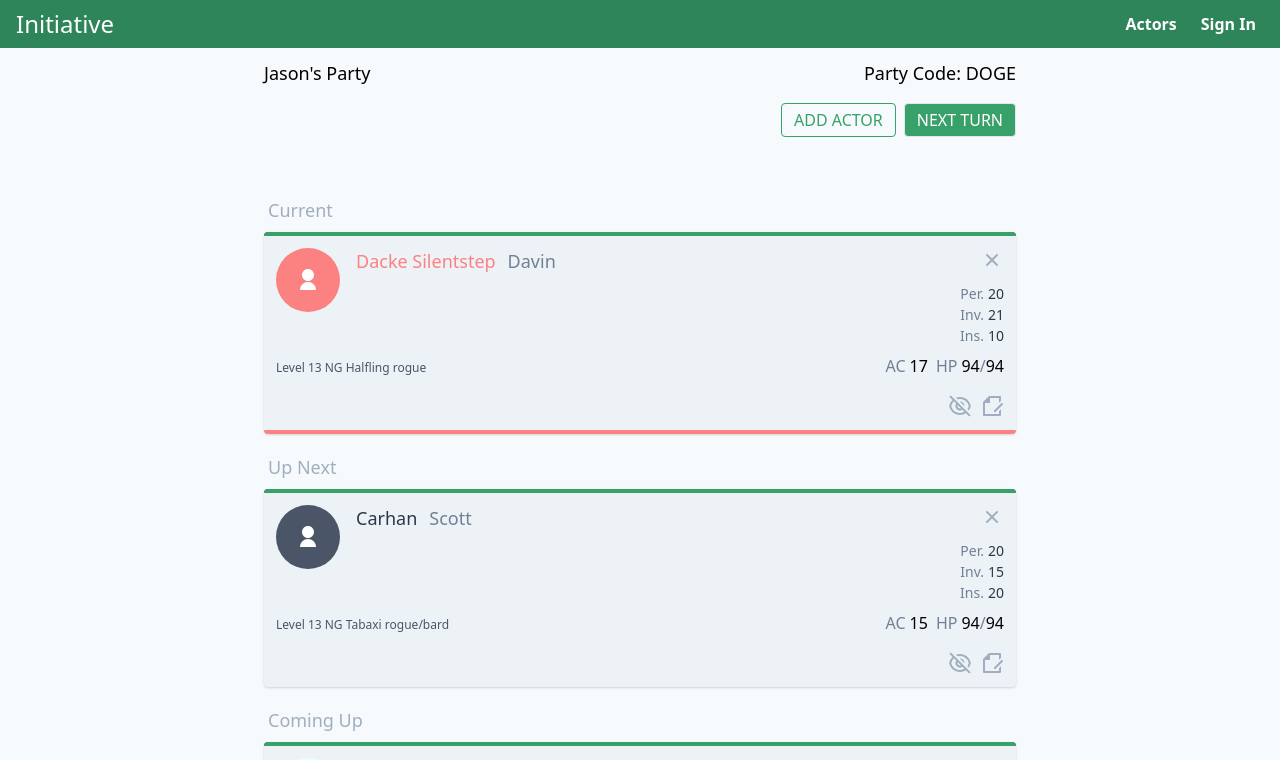
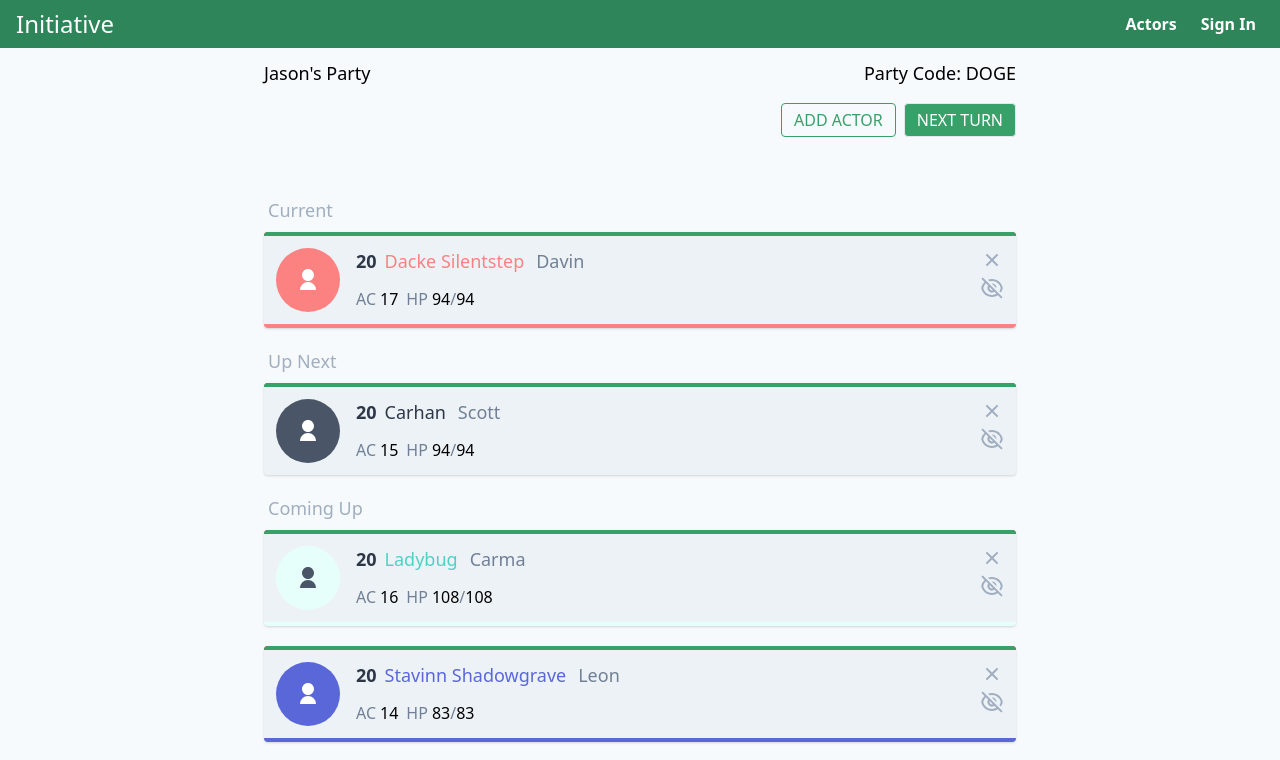
Before and after one commit to jwayn/initiative.app, a Vue app in the folder frontend/: page / in a window 1280 px wide. Shown: the top 760 px of the page. Built offline with nearby package versions, Linux system fonts and the light colour scheme.

Commit message:
Refactored actor card to only show important info

```diff
--- a/frontend/src/components/Actor.vue
+++ b/frontend/src/components/Actor.vue
@@ -32,7 +32,8 @@
         :style="{
           borderBottom: this.actor.accentColor ? `4px solid ${colors[this.actor.accentColor.split('-')[0]][this.actor.accentColor.split('-')[1]]}` : ''}"
       >
-        <div class="flex flex-col w-full">
+        <div class="w-full flex">
+          <div class="flex flex-col flex-grow">
             <div class="flex flex-row">
               <div
                 class="rounded-full w-16 h-16 flex items-center justify-center mr-4 min-w-16"
@@ -54,6 +55,7 @@
               <div class="flex flex-col flex-grow">
                 <div class="flex justify-between pb-1">
                   <div class="flex flex-wrap">
+                    <span class="text-lg font-bold text-gray-800 pr-2">{{actor.initiative}}</span>
                     <span
                       class="font-medium text-gray-800 text-lg pr-3"
                       :class="this.actor.accentColor && this.actor.accentColor.split('-')[1] < 400 ? `text-${this.actor.accentColor.split('-')[0]}-400` : `text-${this.actor.accentColor}` "
@@ -63,34 +65,12 @@
                     </span>
                     <span class="font-light text-gray-600 text-lg">{{actor.playerName}}</span>
                   </div>
-                <button @click="$emit('deleteActor', index)" class="self-start" title="Remove actor from combat">
-                  <svg class="text-gray-500 fill-current" xmlns="http://www.w3.org/2000/svg" viewBox="0 0 24 24" width="24" height="24">
-                    <path d="M12 10.586l4.95-4.95 1.414 1.414-4.95 4.95 4.95 4.95-1.414 1.414-4.95-4.95-4.95 4.95-1.414-1.414 4.95-4.95-4.95-4.95L7.05 5.636z"/>
-                  </svg>
-                </button>
                 </div>
-              <div class="my-1 text-sm sm:self-end">
-                <div class="flex flex-row sm:flex-col flex-wrap justify-between sm:justify-start">
-                  <div class="sm:text-right">
-                    <span class="font-thin text-gray-600 mr-1">Per.</span><span class="text-gray-800">{{actor.passivePerception}}</span>
-                  </div>
-                  <div class="sm:text-right">
-                    <span class="font-thin text-gray-600 mr-1">Inv.</span><span class="text-gray-800">{{actor.passiveInvestigation}}</span>
-                  </div>
-                  <div class="sm:text-right">
-                    <span class="font-thin text-gray-600 mr-1">Ins.</span><span class="text-gray-800">{{actor.passiveInsight}}</span>
-                  </div>
-                </div>
-              </div>
-            </div>
-          </div>
-          <div class="mt-1 flex flex-row justify-between">
+                  <div class="mt-2 flex flex-row justify-start">
                     <div>
-              <span class="text-gray-700 text-xs">Level {{actor.level}} {{actor.alignment}} {{actor.race.charAt(0).toUpperCase() + actor.race.substring(1)}} {{actor.class.length == 1 ? actor.class[0] : actor.class.join('/')}}</span>
-            </div>
-            <div class="flex">
                       <span class="mr-1 font-light text-gray-600">AC</span>
                       <span class="mr-2">{{actor.armorClass}}</span>
+                    </div>
                     <div class="relative">
                       <button @click="showHealthModal = !showHealthModal">
                         <span class="mr-1 font-light text-gray-600">HP</span>
@@ -106,24 +86,31 @@
                     </div>
                   </div>
               </div>
-          <div class="mt-4 flex flex-row justify-end">
-            <button v-if="actor.visibleToGuests" class="px-1" title="Show actor to guests">
+            </div>
+          </div>
+          <div class="flex flex-col ml-2 justify-start items-center">
+            <div class="flex flex-col ml-2 justify-start">
+
+            <button @click="$emit('deleteActor', index)" class="mb-1" title="Remove actor from combat">
+              <svg class="text-gray-500 fill-current" xmlns="http://www.w3.org/2000/svg" viewBox="0 0 24 24" width="24" height="24">
+                <path d="M12 10.586l4.95-4.95 1.414 1.414-4.95 4.95 4.95 4.95-1.414 1.414-4.95-4.95-4.95 4.95-1.414-1.414 4.95-4.95-4.95-4.95L7.05 5.636z"/>
+              </svg>
+            </button>
+
+            <button v-if="actor.visibleToGuests" class="" title="Show actor to guests">
               <svg class="text-gray-500 fill-current" xmlns="http://www.w3.org/2000/svg" viewBox="0 0 24 24" width="24" height="24">
                 <path d="M17.882 19.297A10.949 10.949 0 0 1 12 21c-5.392 0-9.878-3.88-10.819-9a10.982 10.982 0 0 1 3.34-6.066L1.392 2.808l1.415-1.415 19.799 19.8-1.415 1.414-3.31-3.31zM5.935 7.35A8.965 8.965 0 0 0 3.223 12a9.005 9.005 0 0 0 13.201 5.838l-2.028-2.028A4.5 4.5 0 0 1 8.19 9.604L5.935 7.35zm6.979 6.978l-3.242-3.242a2.5 2.5 0 0 0 3.241 3.241zm7.893 2.264l-1.431-1.43A8.935 8.935 0 0 0 20.777 12 9.005 9.005 0 0 0 9.552 5.338L7.974 3.76C9.221 3.27 10.58 3 12 3c5.392 0 9.878 3.88 10.819 9a10.947 10.947 0 0 1-2.012 4.592zm-9.084-9.084a4.5 4.5 0 0 1 4.769 4.769l-4.77-4.769z"/>
               </svg>
             </button>
-            <button v-if="!actor.visibleToGuests" class="px-1" title="Hide actor from guests">
+            <button v-if="!actor.visibleToGuests" class="" title="Hide actor from guests">
               <svg class="text-gray-500 fill-current" xmlns="http://www.w3.org/2000/svg" viewBox="0 0 24 24" width="24" height="24">
                 <path d="M12 3c5.392 0 9.878 3.88 10.819 9-.94 5.12-5.427 9-10.819 9-5.392 0-9.878-3.88-10.819-9C2.121 6.88 6.608 3 12 3zm0 16a9.005 9.005 0 0 0 8.777-7 9.005 9.005 0 0 0-17.554 0A9.005 9.005 0 0 0 12 19zm0-2.5a4.5 4.5 0 1 1 0-9 4.5 4.5 0 0 1 0 9zm0-2a2.5 2.5 0 1 0 0-5 2.5 2.5 0 0 0 0 5z"/>
               </svg>
             </button>
-            <button class="pl-1" title="Edit actor">
-              <svg class="text-gray-500 fill-current" xmlns="http://www.w3.org/2000/svg" viewBox="0 0 24 24" width="24" height="24">
-                <path d="M21 6.757l-2 2V4h-9v5H5v11h14v-2.757l2-2v5.765a.993.993 0 0 1-.993.992H3.993A1 1 0 0 1 3 20.993V8l6.003-6h10.995C20.55 2 21 2.455 21 2.992v3.765zm.778 2.05l1.414 1.415L15.414 18l-1.416-.002.002-1.412 7.778-7.778z"/>
-              </svg>
-            </button>
           </div>
           </div>
+        </div>
+
       </div>
     </div>
   </div>
```
Lines whose indentation alone changed are shown as unchanged.
